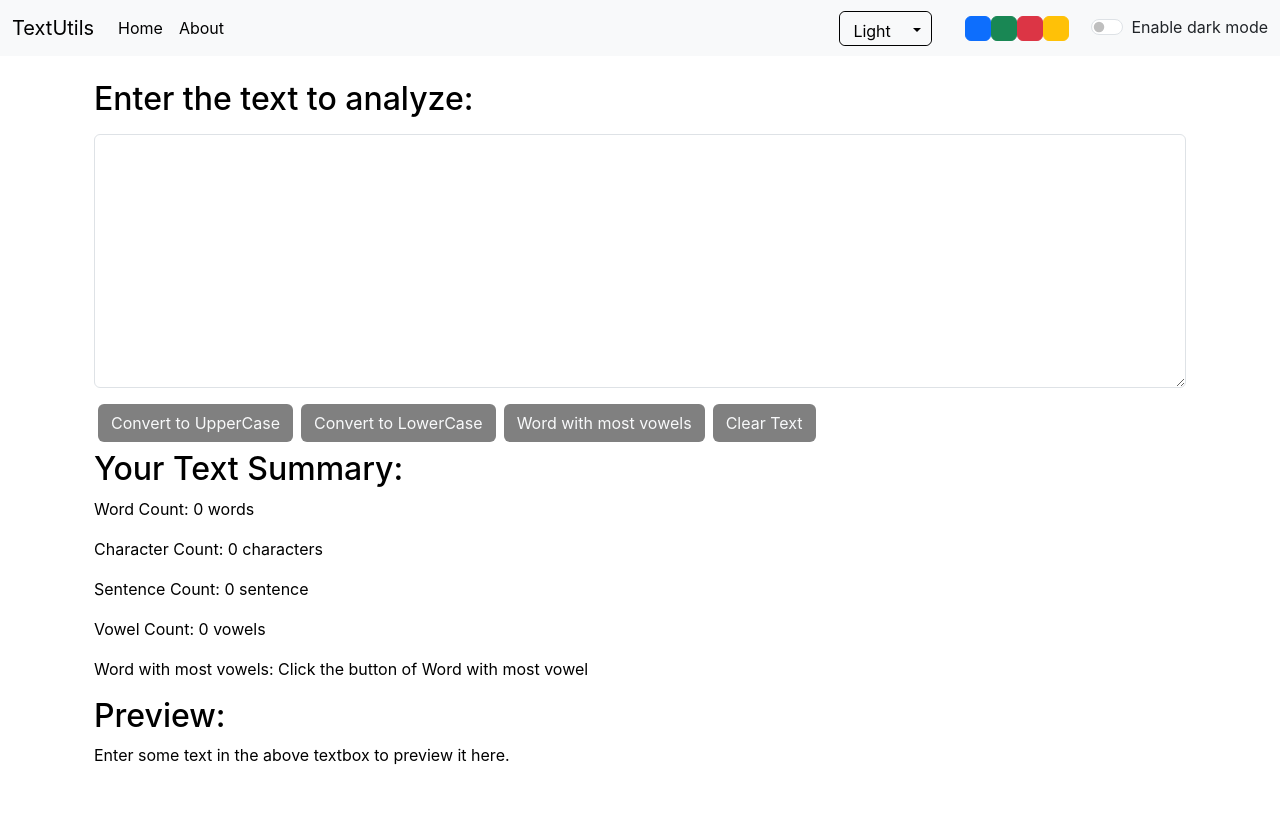
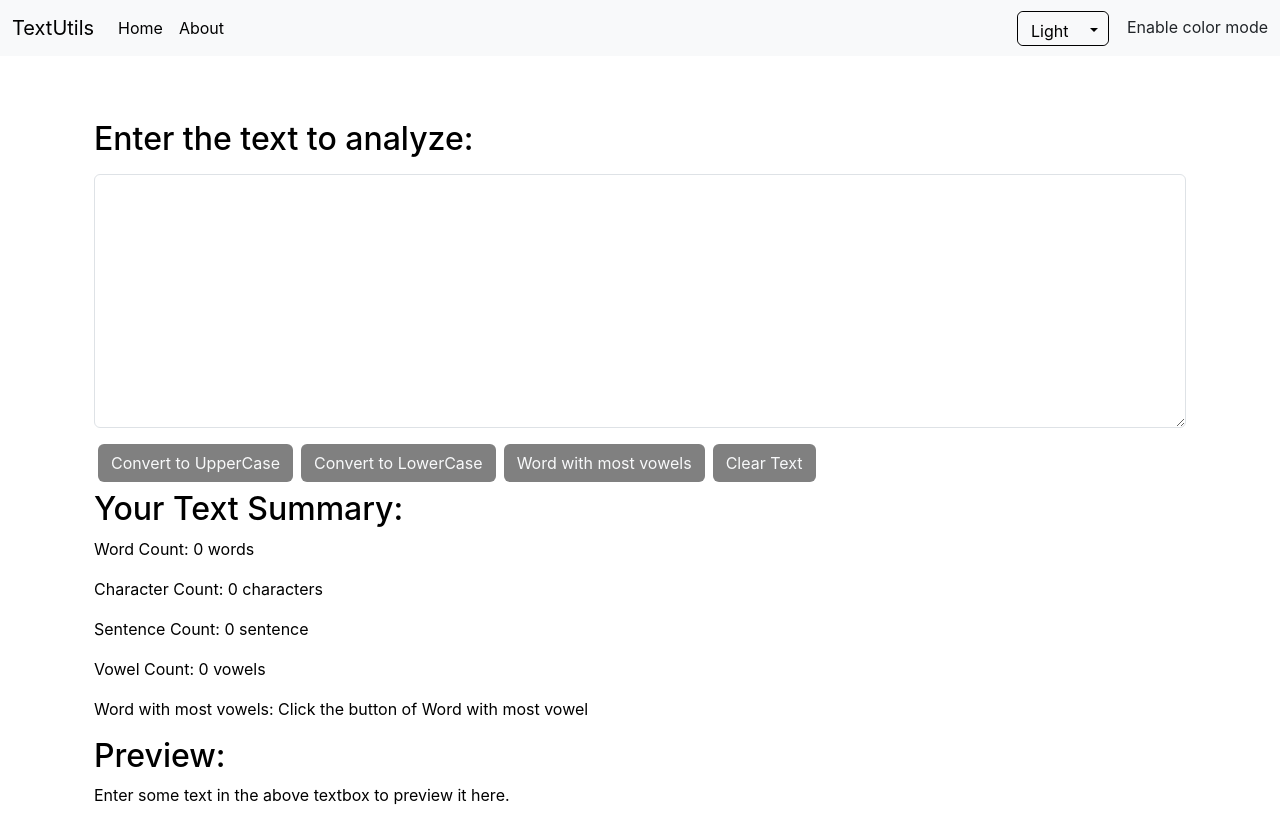
Before and after one commit to YashKhatpe/Text-Utils, a React (Create React App) app: page / in a window 1280 px wide. Before the commit the page ends 800 px from the top, so only its background shows below. Built offline with nearby package versions, Linux system fonts and the light colour scheme.

Commit message:
text utils app

```diff
--- a/package.json
+++ b/package.json
@@ -6,6 +6,7 @@
     "@testing-library/jest-dom": "^5.17.0",
     "@testing-library/react": "^13.4.0",
     "@testing-library/user-event": "^13.5.0",
+    "my-app": "file:",
     "react": "^18.2.0",
     "react-dom": "^18.2.0",
     "react-router-dom": "^6.20.1",
--- a/src/Alert.js
+++ b/src/Alert.js
@@ -6,16 +6,19 @@ export default function Alert(props) {
     return lower.charAt(0).toUpperCase() + lower.slice(1);
   };
   return (
-    props.alert && (
-      <>
-        <div
+
+
+     <div className="sticky-top" style={{height:'40px'}}>
+
+         {props.alert &&<div
           className={`alert alert-heading alert-${props.alert.type} alert-dismissible fade show`}
           role="alert"
         >
           <strong>{capitalize(props.alert.type)} </strong>
           {props.alert.msg}
-        </div>
-      </>
-    )
+        </div>}
+      </div>
+
+
   );
 }
--- a/src/App.css
+++ b/src/App.css
@@ -36,7 +36,7 @@
 }
 .btn-modes {
   display: flex;
-  width: 126px;
+  width: 70px;
   height: 35px;
 }
 
--- a/src/App.js
+++ b/src/App.js
@@ -76,9 +76,9 @@ function App() {
       type: type,
     });
 
-    setTimeout(() => {
-      setAlert(null);
-    }, 1500);
+    // setTimeout(() => {
+    //   setAlert(null);
+    // }, 1500);
   };
 
   const changeMode = (event)=> {
@@ -92,10 +92,12 @@ function App() {
       case "light":
         setMode("light");
         document.body.style.backgroundColor = "white";
+        showAlert("Light Mode Enabled", "light");
         break;
-      case "dark":
-        setMode("dark");
-        document.body.style.backgroundColor = "black";
+        case "dark":
+          setMode("dark");
+          document.body.style.backgroundColor = "black";
+          showAlert("Light Mode Enabled", "dark");
         break;
       case "blue":
         setMode("blue");
--- a/src/Navbar.js
+++ b/src/Navbar.js
@@ -6,7 +6,7 @@ export default function Navbar(props) {
   return (
     <>
       <nav
-        className={`navbar navbar-expand-lg bg-${props.mode}`}
+        className={`navbar sticky-top navbar-expand-lg bg-${props.mode}`}
         style={{
           backgroundColor:
             props.mode === "blue"
@@ -99,48 +99,13 @@ export default function Navbar(props) {
               </div>
             </div>
 
-            <div className=" btn-modes1">
-              <button
-                type="button"
-                className="btn btn-primary"
-                id="blue"
-                onClick={props.colorMode}
-              />
-              <button
-                type="button"
-                className="btn btn-success"
-                id="green"
-                onClick={props.colorMode}
-              />
-              <button
-                type="button"
-                className="btn btn-danger"
-                id="red"
-                onClick={props.colorMode}
-              />
-              <button
-                type="button"
-                className="btn btn-warning"
-                id="yellow"
-                onClick={props.colorMode}
-              />
-            </div>
             <div className="form-check form-switch">
-              <input
-                className="form-check-input"
-                onClick={props.toggleMode}
-                type="checkbox"
-                role="switch"
-                id="flexSwitchCheckDefault"
-              />
               <label
                 className={`form-check-label text-${
                   props.mode === "light" ? "dark" : "light"
                 }`}
                 htmlFor="flexSwitchCheckDefault"
-              >{`Enable ${
-                props.mode === "dark" ? "light" : "dark"
-              } mode`}</label>
+              >Enable color mode</label>
             </div>
           </div>
         </div>
--- a/src/TextForm.js
+++ b/src/TextForm.js
@@ -1,5 +1,4 @@
 import React, { useState } from "react";
-import PropTypes from "prop-types";
 
 export default function TextForm(props) {
   const [text, setText] = useState("");
@@ -8,7 +7,7 @@ export default function TextForm(props) {
   const handleOnChange = (event) => {
     setText(event.target.value);
   };
-  const handleUpClick = (event) => {
+  const handleUpClick = () => {
     if (text == "") {
       props.showAlert("There is no text to convert", "danger");
     } else {
@@ -36,14 +35,7 @@ export default function TextForm(props) {
     }
   };
 
-  let wordCount = text.split(" ").length;
-  if (text == "") {
-    wordCount -= 1;
-  }
-
-  if (text.charAt(text.length - 1) == " ") {
-    wordCount -= 1;
-  }
+  let wordCount = text.split(/\s+/).filter((element)=>{return element.length!==0 }).length;
 
   let sentenceCount = 0;
   for (let i = 0; i < text.length; i++) {
```
Also changed, not shown: 1 other file (tests, documents, lock files or other folders).
